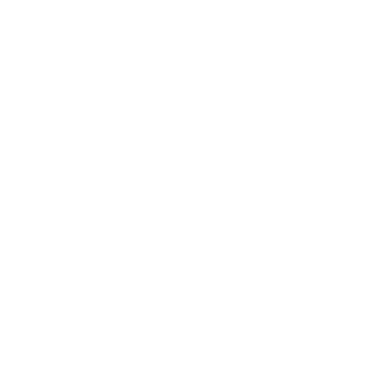
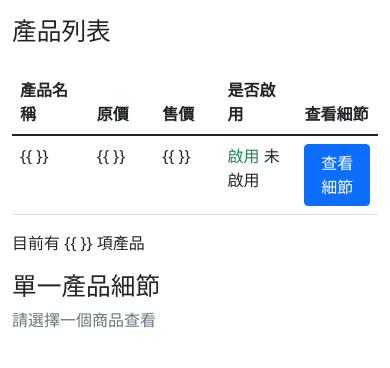
Before and after one commit to kelen1995/vue3_practice, a plain HTML site: page index.html in a window 390 px wide. Drawn offline with nearby package versions, Linux system fonts and the light colour scheme.

Commit message:
style: 加入現有的樣板

```diff
--- a/index.html
+++ b/index.html
@@ -4,10 +4,82 @@
     <meta charset="UTF-8">
     <meta http-equiv="X-UA-Compatible" content="IE=edge">
     <meta name="viewport" content="width=device-width, initial-scale=1.0">
-    <title>Document</title>
+    <title>產品列表</title>
+    <link rel="stylesheet" href="https://cdnjs.cloudflare.com/ajax/libs/bootstrap/5.1.3/css/bootstrap.min.css" integrity="sha512-GQGU0fMMi238uA+a/bdWJfpUGKUkBdgfFdgBm72SUQ6BeyWjoY/ton0tEjH+OSH9iP4Dfh+7HM0I9f5eR0L/4w==" crossorigin="anonymous" referrerpolicy="no-referrer" />
 </head>
 <body>
-
+    <div id="app">
+        <div class="container">
+          <div class="row py-3">
+            <div class="col-md-6">
+              <h2>產品列表</h2>
+              <table class="table table-hover mt-4">
+                <thead>
+                  <tr>
+                    <th width="150">產品名稱</th>
+                    <th width="120">
+                      原價
+                    </th>
+                    <th width="120">
+                      售價
+                    </th>
+                    <th width="150">
+                      是否啟用
+                    </th>
+                    <th width="120">
+                      查看細節
+                    </th>
+                  </tr>
+                </thead>
+                <tbody>
+                  <tr>
+                    <td width="150">{{  }}</td>
+                    <td width="120">
+                      {{  }}
+                    </td>
+                    <td width="120">
+                      {{  }}
+                    </td>
+                    <td width="150">
+                      <span class="text-success">啟用</span>
+                      <span>未啟用</span>
+                    </td>
+                    <td width="120">
+                      <button type="button" class="btn btn-primary">查看細節</button>
+                    </td>
+                  </tr>
+                </tbody>
+              </table>
+              <p>目前有 <span>{{  }}</span> 項產品</p>
+            </div>
+            <div class="col-md-6">
+              <h2>單一產品細節</h2>
+              <template>
+                <div class="card mb-3">
+                  <img src="" class="card-img-top primary-image" alt="主圖">
+                  <div class="card-body">
+                    <h5 class="card-title">
+                      {{  }}
+                      <span class="badge bg-primary ms-2">{{  }}</span>
+                    </h5>
+                    <p class="card-text">商品描述：{{  }}</p>
+                    <p class="card-text">商品內容：{{  }}</p>
+                    <div class="d-flex">
+                      <p class="card-text me-2">{{  }}</p>
+                      <p class="card-text text-secondary"><del>{{  }}</del></p>
+                      {{  }} / 元
+                    </div>
+                  </div>
+                </div>
+                <template>
+                  <img src="" alt="" class="images m-2">
+                </template>
+              </template>
+              <p class="text-secondary">請選擇一個商品查看</p>
+            </div>
+          </div>
+        </div>
+      </div>
     <script src="all.js"></script>
 </body>
 </html>
```
Also changed, not shown: style.css (added, +12 -0 lines).
